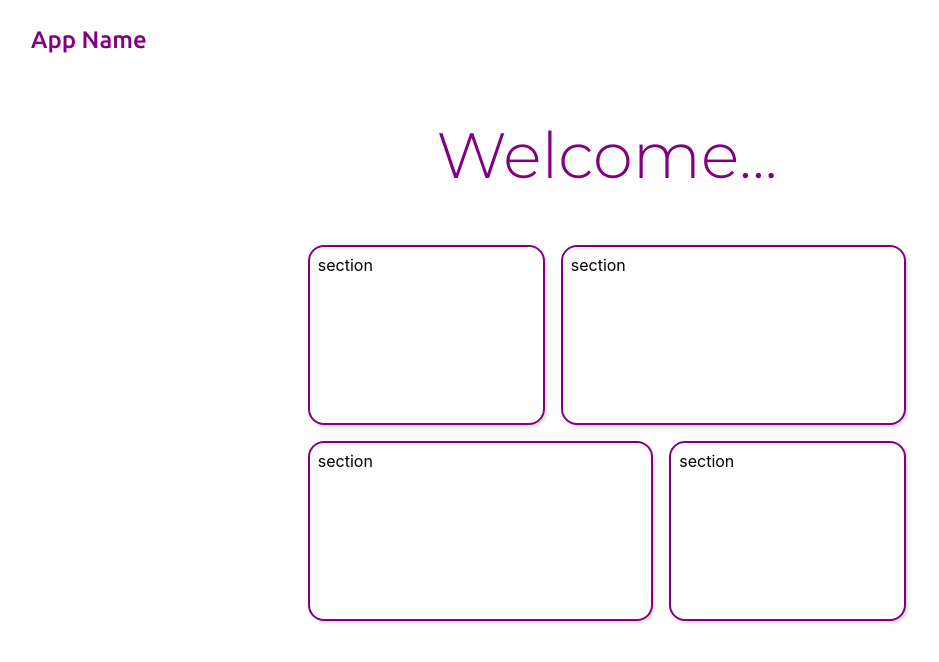
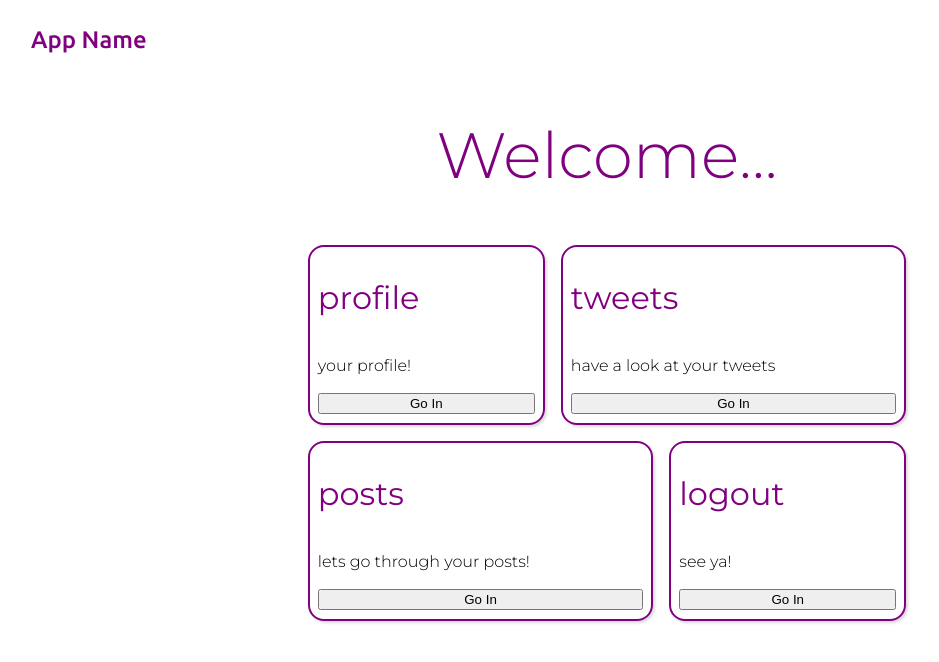
Before and after one commit to akaditya394/practicum-2-project, a React (Create React App) app in the folder Client/: page / in a window 1280 px wide. Shown: the top 662 px of the page, without its empty margins (33-972 px from the left). Built offline with nearby package versions, Linux system fonts and the light colour scheme.

Commit message:
some changes done

```diff
--- a/Client/package.json
+++ b/Client/package.json
@@ -3,6 +3,9 @@
   "version": "0.1.0",
   "private": true,
   "dependencies": {
+    "@emotion/react": "^11.8.1",
+    "@emotion/styled": "^11.8.1",
+    "@mui/material": "^5.4.3",
     "@testing-library/jest-dom": "^5.16.2",
     "@testing-library/react": "^12.1.3",
     "@testing-library/user-event": "^13.5.0",
--- a/Client/src/App.css
+++ b/Client/src/App.css
@@ -24,6 +24,9 @@
   width: 40%;
   box-shadow: rgba(0, 0, 0, 0.15) 1.95px 1.95px 2.6px;
   border: 2px solid purple;
+  display: flex;
+  flex-direction: column;
+  justify-content:space-around;
 }
 
 .section_profile:hover {
@@ -34,6 +37,9 @@
   width: 60%;
   box-shadow: rgba(0, 0, 0, 0.15) 1.95px 1.95px 2.6px;
   border: 2px solid purple;
+  display: flex;
+  flex-direction: column;
+  justify-content:space-around;
 }
 
 .section_tweets:hover {
@@ -44,6 +50,9 @@
   width: 60%;
   box-shadow: rgba(0, 0, 0, 0.15) 1.95px 1.95px 2.6px;
   border: 2px solid purple;
+  display: flex;
+  flex-direction: column;
+  justify-content:space-around;
 }
 
 .section_posts:hover {
@@ -54,6 +63,9 @@
   width: 40%;
   box-shadow: rgba(0, 0, 0, 0.15) 1.95px 1.95px 2.6px;
   border: 2px solid purple;
+  display: flex;
+  flex-direction: column;
+  justify-content:space-around;
 }
 
 .section_logout:hover {
--- a/Client/src/App.js
+++ b/Client/src/App.js
@@ -12,12 +12,28 @@ const App = () => {
         <Welcome />
         <div className="take-me-to">
           <div className="sections_upper">
-            <Section className="section_profile animate__animated animate__fadeIn animate__slower" />
-            <Section className="section_tweets animate__animated animate__fadeIn animate__slower" />
+            <Section
+              title="profile"
+              description="your profile!"
+              className="section_profile animate__animated animate__fadeIn animate__slower"
+            />
+            <Section
+              title="tweets"
+              description="have a look at your tweets"
+              className="section_tweets animate__animated animate__fadeIn animate__slower"
+            />
           </div>
           <div className="sections_lower">
-            <Section className="section_posts animate__animated animate__fadeIn animate__slower" />
-            <Section className="section_logout animate__animated animate__fadeIn animate__slower" />
+            <Section
+              title="posts"
+              description="lets go through your posts!"
+              className="section_posts animate__animated animate__fadeIn animate__slower"
+            />
+            <Section
+              title="logout"
+              description="see ya!"
+              className="section_logout animate__animated animate__fadeIn animate__slower"
+            />
           </div>
         </div>
       </div>
--- a/Client/src/components/welcome page components/Section.css
+++ b/Client/src/components/welcome page components/Section.css
@@ -1,8 +1,20 @@
-.section_box{
-    /* width: 100%; */
-    height: 10rem;
-    /* background-color: purple; */
-    margin:0.5rem;
-    border-radius:1rem;
-    padding:0.5rem;
+.section_box {
+  height: 10rem;
+  margin: 0.5rem;
+  border-radius: 1rem;
+  padding: 0.5rem;
 }
+
+.section_title,
+.section_description {
+  font-family: "Montserrat", sans-serif;
+}
+
+h1 {
+  font-weight: 400;
+  color: purple;
+}
+
+p {
+  font-weight: 300;
+}
--- a/Client/src/components/welcome page components/Section.jsx
+++ b/Client/src/components/welcome page components/Section.jsx
@@ -2,7 +2,13 @@ import React from "react";
 import "./Section.css";
 
 const Section = (props) => {
-  return <div className={`section_box ${props.className}`}>section</div>;
+  return (
+    <div className={`section_box ${props.className}`}>
+      <div className="section_title"><h1>{props.title}</h1></div>
+      <div className="section_description"><p>{props.description}</p></div>
+      <button>Go In</button>
+    </div>
+  );
 };
 
 export default Section;
```
Also changed, not shown: 1 other file (tests, documents, lock files or other folders).
